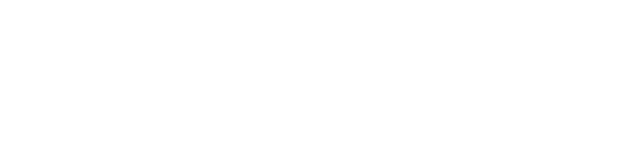
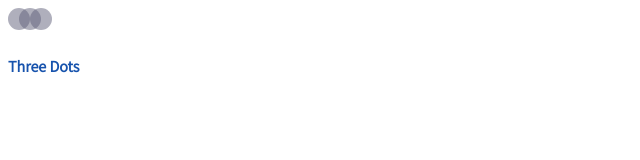
Before and after one commit to futuregit/Responsive-Site_2, a plain HTML site: page index.html in a window 1280 px wide. Shown: the whole page, without its empty margins (0-640 px from the left). Drawn offline with Linux system fonts and the light colour scheme.

Commit message:
Added style.css

```diff
--- a/index.html
+++ b/index.html
@@ -4,9 +4,16 @@
     <meta charset="UTF-8">
     <meta name="viewport" content="width=device-width, initial-scale=1.0">
     <meta http-equiv="X-UA-Compatible" content="ie=edge">
+    <link rel="stylesheet" href="style.css">
+    <link href="https://fonts.googleapis.com/css?family=Assistant&display=swap" rel="stylesheet">
     <title>Responsive Site 2</title>
 </head>
 <body>
-
+    <header>
+        <div class="logo-container">
+            <img src="./img/logo.svg" alt="logo">
+            <h4 class="logo">Three Dots</h4>
+        </div>
+    </header>
 </body>
 </html>
--- /dev/null
+++ b/style.css
@@ -0,0 +1,6 @@
+body {
+  font: 100% "Assistant", sans-serif;
+  color: #1753ad;
+}
+
+/*# sourceMappingURL=style.css.map */
```
